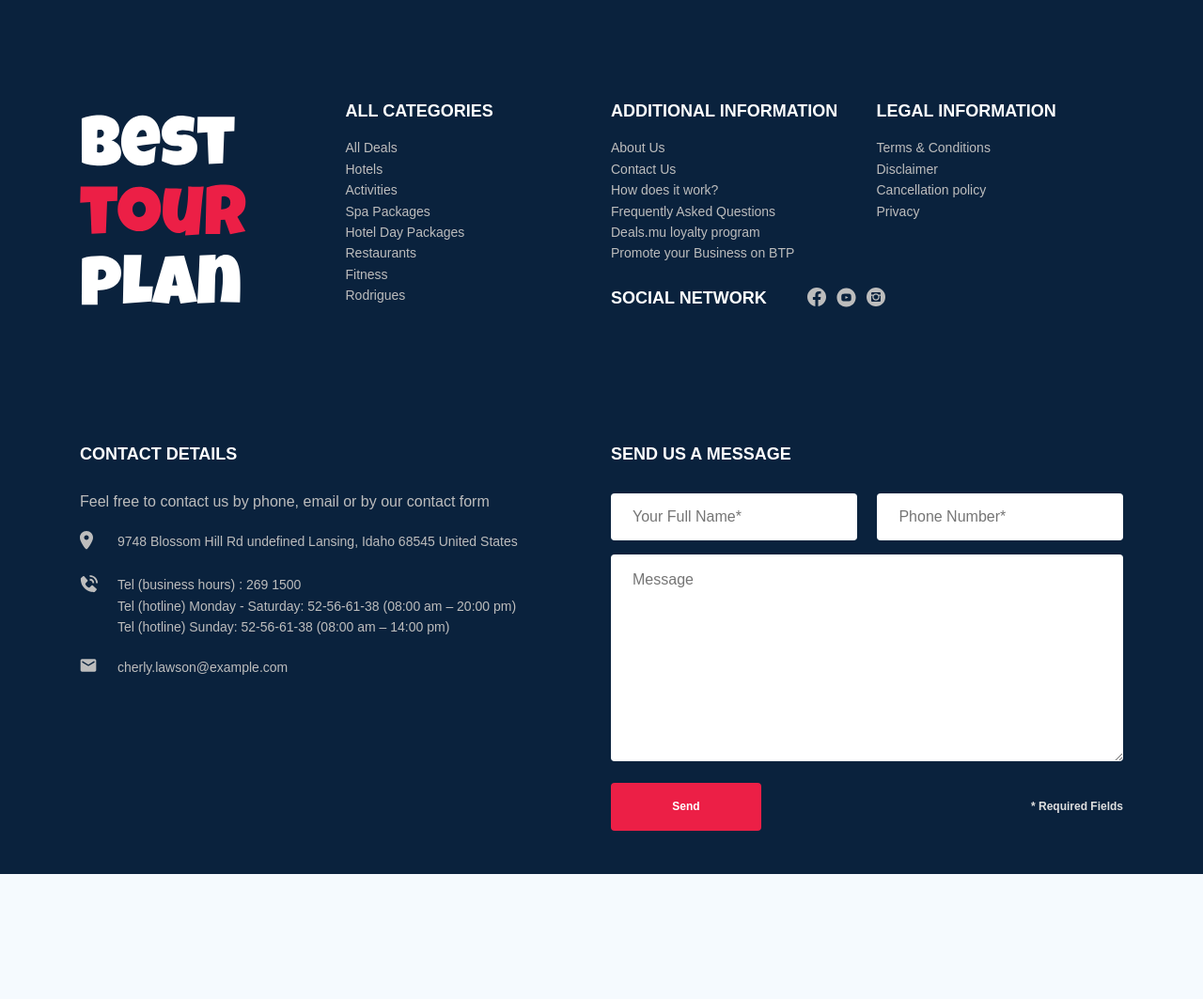
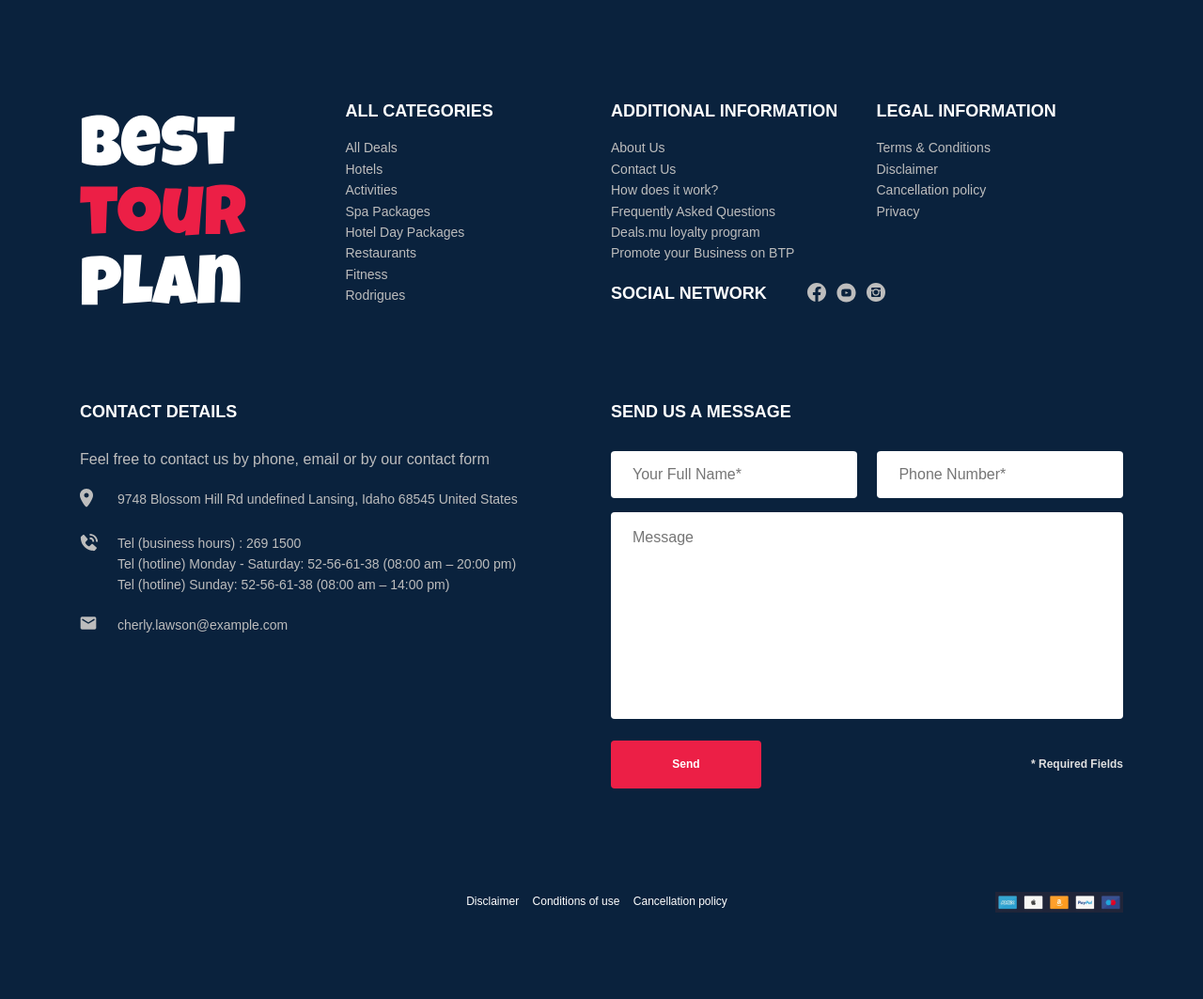
Before and after one commit to Holly-Soul/tour-plan, a PHP site: page / in a window 1280 px wide. Shown: the part 3584-4647 px from the top of the page at 94% size. Before the commit the page ends 4514 px from the top, so only its background shows below. Run offline with PHP 8.4, Linux system fonts and the light colour scheme; some web fonts are replaced.

Commit message:
create: adaptive for footer

```diff
--- a/css/style.css
+++ b/css/style.css
@@ -1397,7 +1397,6 @@ template {
   display: flex;
   -ms-flex-line-pack: center;
       align-content: center;
-  margin-top: -40px;
   -ms-grid-row: 2;
   -ms-grid-row-span: 2;
   grid-row: 2 / 4;
@@ -1502,6 +1501,7 @@ template {
   -ms-flex-preferred-size: 100%;
       flex-basis: 100%;
   margin-bottom: 23px;
+  resize: none;
 }
 
 .footer__button {
@@ -1523,6 +1523,31 @@ template {
   color: #E0E0E0;
 }
 
+.footer__bottom {
+  margin-top: 100px;
+  padding-bottom: 50px;
+  position: relative;
+  display: -webkit-box;
+  display: -ms-flexbox;
+  display: flex;
+  -webkit-box-pack: center;
+      -ms-flex-pack: center;
+          justify-content: center;
+  padding-top: 10px;
+}
+
+.footer__bottom_img {
+  position: absolute;
+  right: 0;
+}
+
+.bottom-info__text {
+  color: #fff;
+  font-size: 12px;
+  line-height: 15px;
+  margin-right: 10px;
+}
+
 @media (max-width: 1200px) {
   .container {
     max-width: 960px;
--- a/index.html
+++ b/index.html
@@ -538,7 +538,7 @@
             alt="Best Tour Plan"
             class="logo footer__logo"
           />
-          <div class="footer__list footer__caategories">
+          <div class="footer__list footer__categories">
             <h2 class="footer__title">ALL CATEGORIES</h2>
             <ul class="footer__ul">
               <li class="footer__item">
@@ -686,6 +686,14 @@
             </form>
           </div>
         </div>
+        <div class="footer__bottom">
+          <div class="footer__bottom_info bottom-info">
+            <span class="bottom-info__text">Disclaimer</span>
+            <span class="bottom-info__text">Conditions of use</span>
+            <span class="bottom-info__text">Cancellation policy</span>
+          </div>
+          <img src="img/bottom-pay.png" alt="pay" class="footer__bottom_img" />
+        </div>
       </div>
     </footer>
     <script
--- a/sass/templates/_footer.sass
+++ b/sass/templates/_footer.sass
@@ -22,7 +22,6 @@
     &-network
       display: flex
       align-content: center
-      margin-top: -40px
       grid-row: 2 / 4
       grid-column: 3 / 5
   &__contact
@@ -82,6 +81,7 @@
     border: none
     flex-basis: 100%
     margin-bottom: 23px
+    resize: none
   &__button
     min-width: 160px
     min-height: 50px
@@ -97,3 +97,19 @@
     font-size: 12px
     line-height: 15px
     color: #E0E0E0
+  &__bottom
+    margin-top: 100px
+    padding-bottom: 50px
+    position: relative
+    display: flex
+    justify-content: center
+    padding-top: 10px
+    &_img
+      position: absolute
+      right: 0
+.bottom-info
+  &__text
+    color: $light
+    font-size: 12px
+    line-height: 15px
+    margin-right: 10px
```
Also changed, not shown: other parts of css/style.css (+106 -1 lines), sass/_media.sass (+68 -2 lines), img/bottom-pay.png (added).
